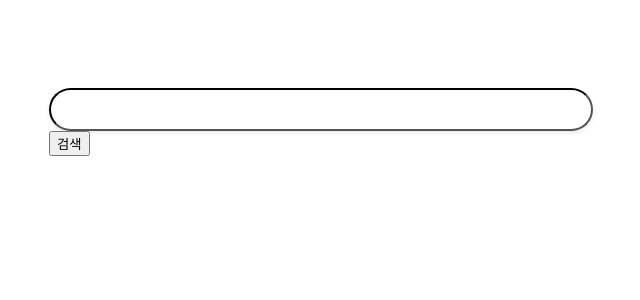
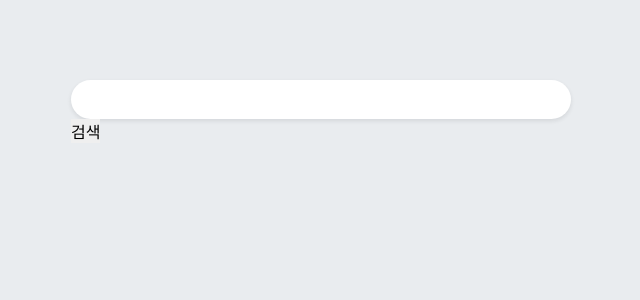
Before and after one commit to jyhan14/pre-onboarding-11th-4-14, a React (Create React App) app: page / in a window 1280 px wide. Shown: the top 300 px of the page, without its empty margins (319-959 px from the left). Built offline with nearby package versions, Linux system fonts and the light colour scheme; a web font is replaced by a local one.

Commit message:
Style: 폰트 적용

```diff
--- a/src/App.tsx
+++ b/src/App.tsx
@@ -1,9 +1,11 @@
 import Layout from './components/ui/Layout';
 import Home from './pages/Home';
+import { GlobalStyles } from './styles/GlobalStyles';
 
 function App() {
   return (
     <>
+    <GlobalStyles/>
       <Layout>
         <Home />
       </Layout>
--- a/src/styles/GlobalStyles.tsx
+++ b/src/styles/GlobalStyles.tsx
@@ -1,6 +1,20 @@
 import { createGlobalStyle } from 'styled-components';
+import NotoSansKR_Medium from '../assets/Fonts/NotoSansKR_Medium.otf';
+import NotoSansKR_Regular from '../assets/Fonts/NotoSansKR_Regular.otf';
+export const GlobalStyles = createGlobalStyle`
 
-export const GlobalStyles = createGlobalStyle`
+@font-face {
+    font-family: 'NotoSansKR';
+    src: local('NotoSansKR_Medium'), url(${NotoSansKR_Medium});
+    font-weight: 500;
+}
+
+@font-face {
+    font-family: 'NotoSansKR';
+    src: local('NotoSansKR_Regular'), url(${NotoSansKR_Regular});
+    font-weight: 400;
+}
+
     * {
         border: 0 solid #e5e7eb;
         box-sizing: border-box;
@@ -33,6 +47,7 @@ export const GlobalStyles = createGlobalStyle`
     body {
         line-height: 1;
         background-color: #e9ecef;
+        font-family: NotoSansKR;
     }
     div, input{
         box-sizing : border-box;
--- /dev/null
+++ b/src/styles/fonts.d.ts
@@ -0,0 +1 @@
+declare module '*.otf';
```
Also changed, not shown: 2 other files (tests, documents, lock files or other folders).
